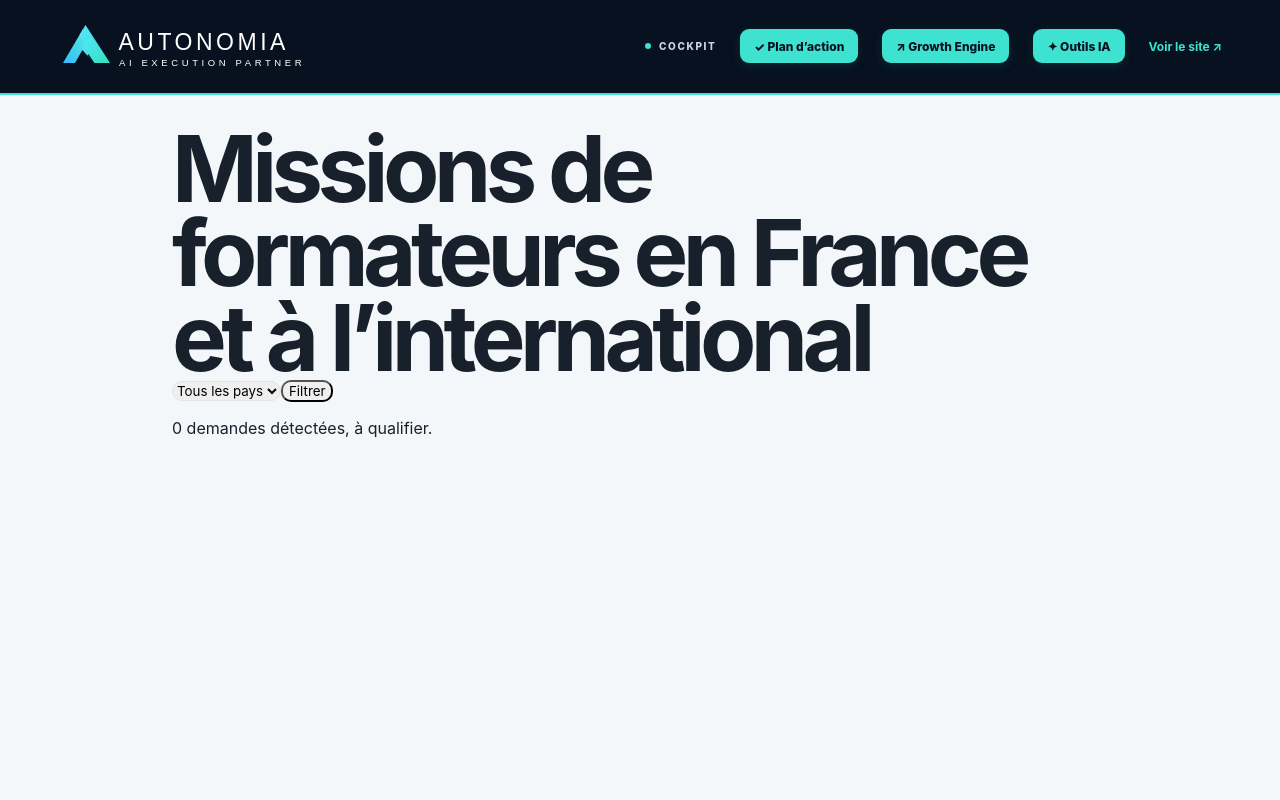
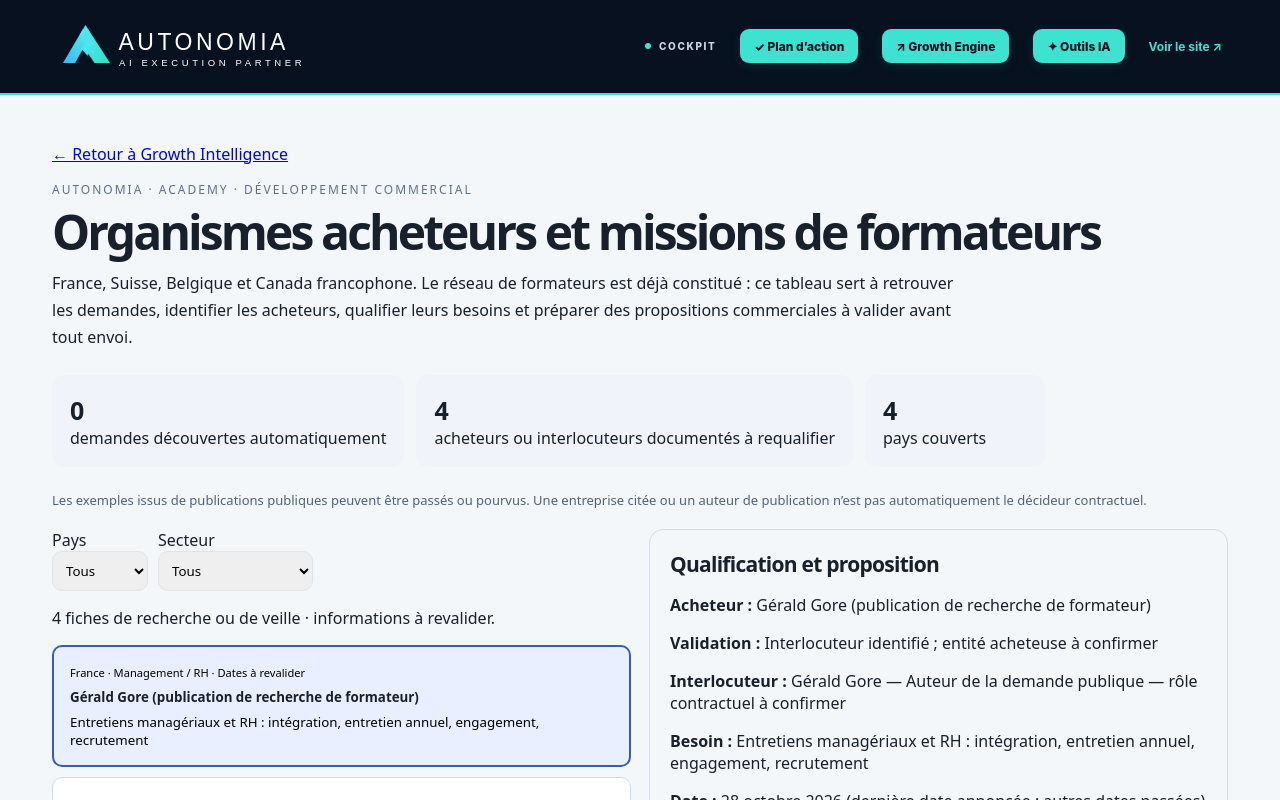
Before and after one commit to aristote-app/Autonomia-MCP, a Next.js app: page /missions-formateurs in a window 1280 px wide. Shown: the top 800 px of the page. Built offline with nearby package versions, Linux system fonts and the light colour scheme; no server answers; the database is empty.

Commit message:
Show grounded training buyers, qualification actions, and tailored proposal workbench

```diff
--- a/app/missions-formateurs/page.js
+++ b/app/missions-formateurs/page.js
@@ -1,4 +1,58 @@
+import Link from "next/link";
 import {searchJobSignals} from "../../lib/db/jobSignals.js";
 import {hasAutonomiaDatabase} from "../../lib/db/supabase.js";
+import {TRAINER_BUYERS} from "../../lib/training/trainerBuyerIntelligence.js";
+import BuyerWorkbench from "./BuyerWorkbench.js";
+
 export const dynamic="force-dynamic";
-export default async function Page({searchParams}){const opts=await searchParams;const country=["FR","CH","BE","CA"].includes(opts?.pays)?opts.pays:"tous";const r=hasAutonomiaDatabase()?await searchJobSignals({sources:["linkedin","indeed"],signalKey:"trainer_mission_demand",franceOnly:false,limit:250}).catch(()=>null):null;const rows=(r?.items||[]).filter(x=>country==="tous"||x.raw_payload?.target_country===country);return <main style={{maxWidth:1000,margin:"auto",padding:32}}><h1>Missions de formateurs en France et à l’international</h1><form action="/missions-formateurs"><select name="pays" defaultValue={country}><option value="tous">Tous les pays</option><option value="FR">France</option><option value="CH">Suisse</option><option value="BE">Belgique</option><option value="CA">Canada</option></select><button>Filtrer</button></form><p>{rows.length} demandes détectées, à qualifier.</p>{rows.map(x=><p key={x.id}><a href={x.source_url}>{x.title}</a> — {x.raw_payload?.target_country||"Pays à vérifier"}</p>)}</main>}
+export const metadata={title:"Acheteurs et missions formateurs · AUTONOMIA Academy",robots:{index:false,follow:false}};
+
+const COUNTRIES={FR:"France",CH:"Suisse",BE:"Belgique",CA:"Canada"};
+function safeUrl(v) {
+ try {const u=new URL(v);return u.protocol==="https:"&&!u.username&&!u.password&&
+ (/(^|\\.)linkedin\\.com$/.test(u.hostname)||/(^|\\.)indeed\\.com$/.test(u.hostname))?u.toString():null;}
+ catch{return null;}
+}
+function fromSignal(signal) {
+ const country=signal?.raw_payload?.target_country;
+ const source=safeUrl(signal?.source_url);
+ if(!COUNTRIES[country]||!source)return null;
+ const sourceTitle=String(signal.title||"Demande de formateur").slice(0,180);
+ const company=String(signal.company_name||"").trim();
+ const theme=signal.raw_payload?.training_theme||"ia_digital";
+ return {
+  id:"signal-"+signal.id,
+  buyer:company||"Organisme acheteur non identifié",
+  buyerStatus:company?"Organisation citée par la source, statut d’acheteur à vérifier":"Auteur, client final et entreprise contractante à identifier",
+  contact:null,
+  contactRole:"Responsable pédagogique, recrutement de formateurs ou direction formation à rechercher et vérifier",
+  country,theme,
+  mode:signal.raw_payload?.training_delivery==="distanciel_mentionne"?"distanciel mentionné":signal.raw_payload?.training_delivery==="presentiel_mentionne"?"présentiel mentionné":"à confirmer",
+  need:sourceTitle,dates:"Dates à confirmer",location:signal.location||COUNTRIES[country],
+  state:"nouveau",source,
+  evidence:"Signal issu de recherche web publique ; identité, budget et mission active à vérifier"
+ };
+}
+
+export default async function Page() {
+ const result=hasAutonomiaDatabase()?await searchJobSignals({
+  sources:["linkedin","indeed"],signalKey:"trainer_mission_demand",franceOnly:false,limit:500
+ }).catch(()=>null):null;
+ const incoming=(result?.items||[]).map(fromSignal).filter(Boolean);
+ const leads=[...incoming,...TRAINER_BUYERS];
+ return <main style={{maxWidth:1220,margin:"0 auto",padding:"32px 22px 90px",fontFamily:"system-ui,sans-serif"}}>
+  <p><Link href="/growth">← Retour à Growth Intelligence</Link></p>
+  <p style={{letterSpacing:2,color:"#61708c",fontSize:12}}>AUTONOMIA · ACADEMY · DÉVELOPPEMENT COMMERCIAL</p>
+  <h1 style={{fontSize:"clamp(2rem,4vw,3rem)",margin:"8px 0"}}>Organismes acheteurs et missions de formateurs</h1>
+  <p style={{maxWidth:920,lineHeight:1.7}}>France, Suisse, Belgique et Canada francophone. Le réseau de formateurs est déjà constitué : ce tableau sert à retrouver les demandes, identifier les acheteurs, qualifier leurs besoins et préparer des propositions commerciales à valider avant tout envoi.</p>
+  <div style={{display:"flex",flexWrap:"wrap",gap:12,margin:"24px 0"}}>
+   {[
+    [incoming.length,"demandes découvertes automatiquement"],
+    [TRAINER_BUYERS.length,"acheteurs ou interlocuteurs documentés à requalifier"],
+    [Object.keys(COUNTRIES).length,"pays couverts"]
+   ].map(([v,label])=><div key={label} style={{padding:18,background:"#f0f4fa",borderRadius:12,minWidth:180}}><strong style={{display:"block",fontSize:25}}>{v}</strong><span>{label}</span></div>)}
+  </div>
+  <p style={{fontSize:13,color:"#526179"}}>Les exemples issus de publications publiques peuvent être passés ou pourvus. Une entreprise citée ou un auteur de publication n’est pas automatiquement le décideur contractuel.</p>
+  <BuyerWorkbench leads={leads}/>
+ </main>;
+}
```
